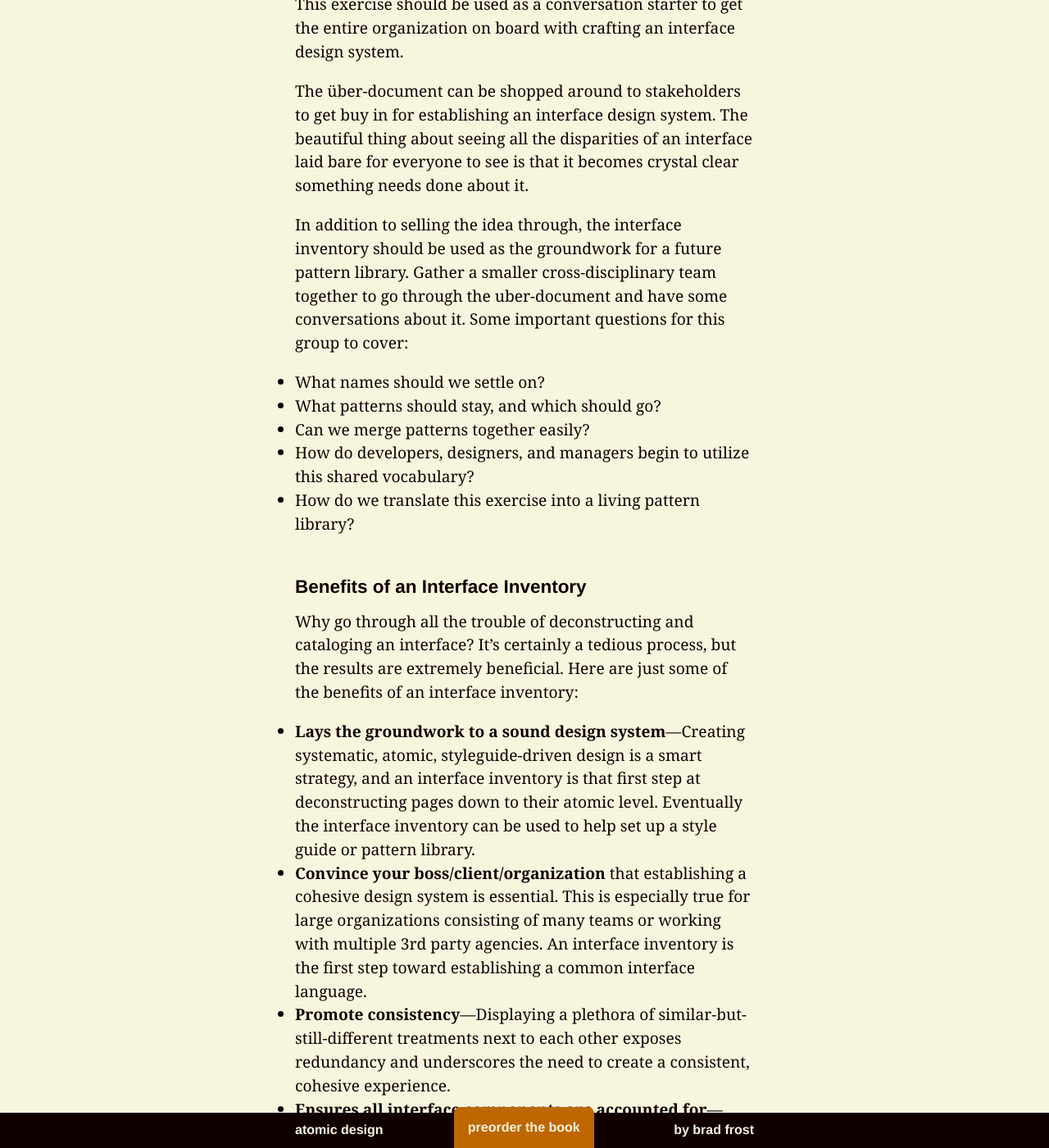
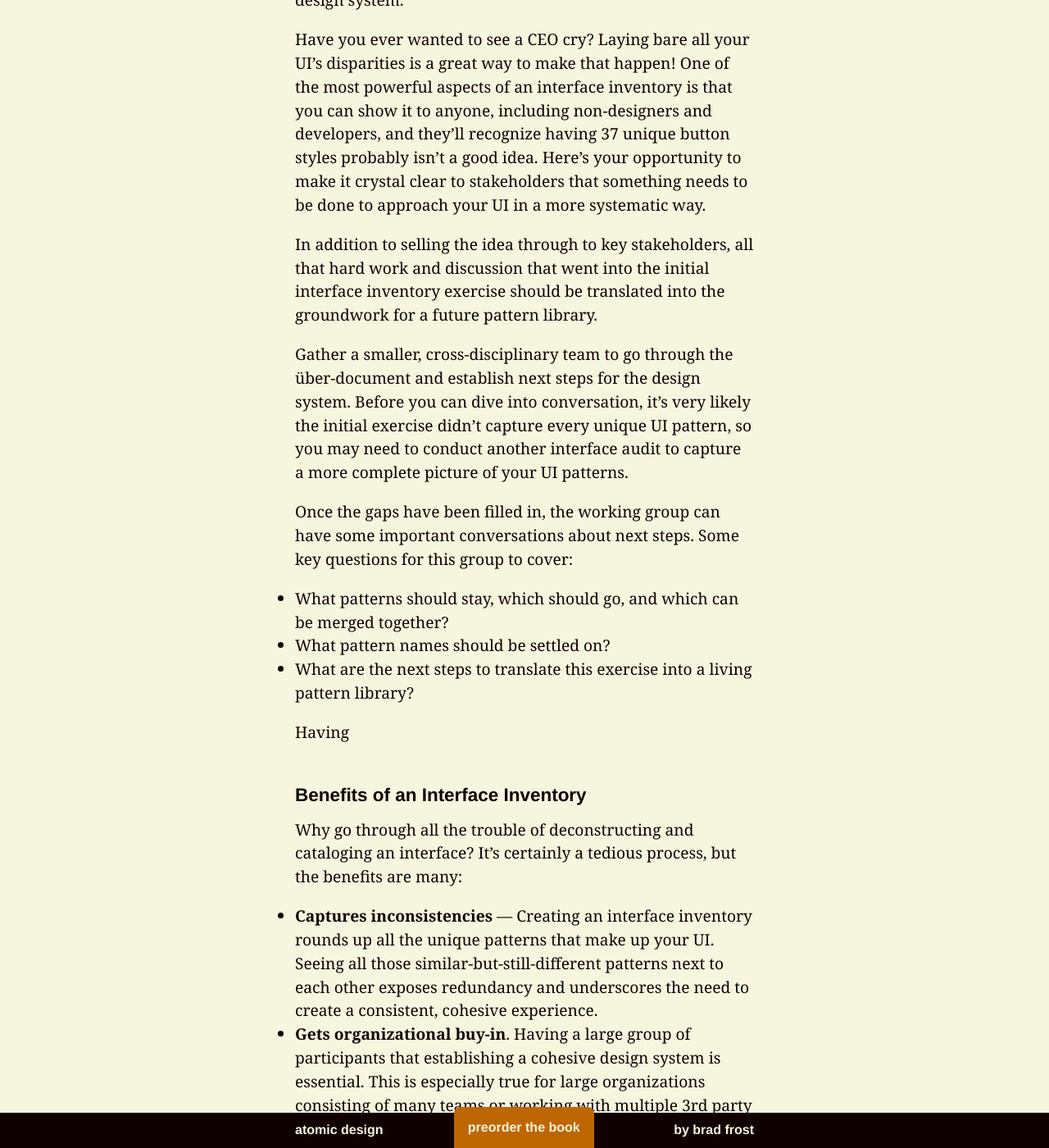
Before and after one commit to bradfrost/atomic-design, a Jekyll site: the page built from chapter-4.md, in a window 1280 px wide and 1400 px high, scrolled down 9814 px. Shown: the whole window at 82% size. Built offline with Jekyll 4.4.1, drawn with Linux system fonts in a browser that asks for light colours; some of the changed text lies outside the part shown.

Commit message:
Chapter 4 draft
Interface inventory

```diff
--- a/chapter-4.md
+++ b/chapter-4.md
@@ -68,7 +68,7 @@ Get your screenshotting fingers ready because it's time for the main event! **Th
 
 Assign each participant a UI category. You may need to break people up into pairs or have participants document multiple categories, depending on how many people are participating. Again, the more the merrier, as more people screenshotting will result in more thorough documentation.
 
-#### What patterns to capture
+##### What patterns to capture
 So what categories of interface elements should be captured? Obviously the interface element categories are going to vary from interface to interface, but here’s a few categories to start with:
 
 - **Global elements** – components like headers, footers, and other global elements that are shared across the entire experience
@@ -90,10 +90,10 @@ So what categories of interface elements should be captured? Obviously the inter
 
 Again, these categories aren’t set in stone and will vary based on the nature of the type of user interface you're dealing with. It's important to add, subtract, or modify these categories to best fit your organizational needs.
 
-#### Timing is everything
+##### Timing is everything
 Try to set time limits on the screenshotting exercise to avoid going down a rabbit hole that ends up lasting all day. The amount of time you allocate will vary depending on how many people are participating, but I find between **30-90 minutes** to be sufficient for a first pass of an interface inventory. Set a timer, throw on some *Jeopardy* music (well, maybe not *Jeopardy* music, but maybe some other music that sets a good tone for the exercise), and have the participants concentrate on screenshotting the unique UI patterns they encounter.
 
-#### Dig deep
+##### Dig deep
 Which parts of the site should the participants capture in the interface inventory? Short answer: *everything*. Any UI piece that is part of the owned user experience should be documented.
 
 This is difficult as organizations tend to favor certain parts of the experience (*cough* homepage *cough*) over others. For example, people working on an e-commerce website tend to focus on the core shopping experience while areas like customer support, FAQs, sizing charts, 404 pages, legal terms are all just as important to the user experience. Remember, users perceive your brand as a singular entity and don't care about your organizational structure, tech stack, or anything else that might cause disparities in the UI. So encourage interface audit participants to be thorough during the exercise.
@@ -105,44 +105,38 @@ Have each participant spend 5 or 10 minutes presenting each UI category to the g
 
 **Naming things is hard**. It's fascinating to hear the inconsistent names designers, developers, product owners, and other stakeholders give for the same UI pattern. "Oh, we call that the utility bar." "Oh we call it the admin nav." "Oh we call it the floating action area!" This exercise is an opportunity to unearth and iron out disparities between pattern labels, and also establish names for previously-unlabeled patterns. Don't feel like you need to come to a consensus on patterns' final names in the course of 10 minutes; this exercise is simply meant to kickstart a broader discussion.
 
-Once every category has been presented and discussed, all the participants should send their slides to the exercise leader, who will combine everything into one giant über-document. This über-document will become a wrecking ball of truth and justice.
+Once every category has been presented and discussed, all the participants should send their slides to the exercise leader, who will combine everything into one giant über-document. This über-document will fast become a wrecking ball of truth and justice.
 
 #### Step 5: regroup and establish next steps
-The hard work is done, so now what?
+With the über-document in hand, now it's time to et the entire organization on board with crafting an interface design system.
 
-This exercise should be used as a conversation starter to get the entire organization on board with crafting an interface design system.
+Have you ever wanted to see a CEO cry? Laying bare all your UI's disparities is a great way to make that happen! One of the most powerful aspects of an interface inventory is that you can show it to anyone, including non-designers and developers, and they'll recognize having 37 unique button styles probably isn't a good idea. Here's your opportunity to make it crystal clear to stakeholders that something needs to be done to approach your UI in a more systematic way.
 
-The über-document can be shopped around to stakeholders to get buy in for establishing an interface design system. The beautiful thing about seeing all the disparities of an interface laid bare for everyone to see is that it becomes crystal clear something needs done about it.
+In addition to selling the idea through to key stakeholders, all that hard work and discussion that went into the initial interface inventory exercise should be translated into the groundwork for a future pattern library.
 
-In addition to selling the idea through, the interface inventory should be used as the groundwork for a future pattern library. Gather a smaller cross-disciplinary team together to go through the uber-document and have some conversations about it. Some important questions for this group to cover:
+Gather a smaller, cross-disciplinary team to go through the über-document and establish next steps for the design system. Before you can dive into conversation, it's very likely the initial exercise didn't capture every unique UI pattern, so you may need to conduct another interface audit to capture a more complete picture of your UI patterns.
 
-- What names should we settle on?
-- What patterns should stay, and which should go?
-- Can we merge patterns together easily?
-- How do developers, designers, and managers begin to utilize this shared vocabulary?
-- How do we translate this exercise into a living pattern library?
+Once the gaps have been filled in, the working group can have some important conversations about next steps. Some key questions for this group to cover:
+
+- What patterns should stay, which should go, and which can be merged together?
+- What pattern names should be settled on?
+- What are the next steps to translate this exercise into a living pattern library?
+
+Having
 
 ### Benefits of an Interface Inventory
-Why go through all the trouble of deconstructing and cataloging an interface? It’s certainly a tedious process, but the results are extremely beneficial. Here are just some of the benefits of an interface inventory:
+Why go through all the trouble of deconstructing and cataloging an interface? It’s certainly a tedious process, but the benefits are many:
 
+- **Captures inconsistencies** — Creating an interface inventory rounds up all the unique patterns that make up your UI. Seeing all those similar-but-still-different patterns next to each other exposes redundancy and underscores the need to create a consistent, cohesive experience.
+- **Gets organizational buy-in**. Having a large group of participants  that establishing a cohesive design system is essential. This is especially true for large organizations consisting of many teams or working with multiple 3rd party agencies. An interface inventory is the first step toward establishing a common interface language.
+- **Ensures all interface components are accounted for**—This happens a lot. A full-on redesign is underway, and somewhere along the line certain modules end up slipping between the cracks. Creating an interface inventory up front helps establish project scope and ensures that all components are accounted for so there are no nasty surprises at the 11th hour before launch.
 - **Lays the groundwork to a sound design system**—Creating systematic, atomic, styleguide-driven design is a smart strategy, and an interface inventory is that first step at deconstructing pages down to their atomic level. Eventually the interface inventory can be used to help set up a style guide or pattern library.
-- **Convince your boss/client/organization** that establishing a cohesive design system is essential. This is especially true for large organizations consisting of many teams or working with multiple 3rd party agencies. An interface inventory is the first step toward establishing a common interface language.
-- **Promote consistency**—Displaying a plethora of similar-but-still-different treatments next to each other exposes redundancy and underscores the need to create a consistent, cohesive experience.
-- **Ensures all interface components are accounted for**—This happens a lot. A full-on redesign is underway, and somewhere along the line certain modules end up slipping between the cracks. Creating an interface inventory up front helps establish project scope and ensures that all components are accounted for so there are no nasty surprises at the 11th hour before launch.
-- **Responsive Retrofitting**—While mobile-first responsive design is certainly a preferred approach to responsive design, it’s not always feasible to undertake right away. Budget, time, scope, skillset, and more often force organizations to retrofit their existing website into a responsive site. Creating an interface inventory allows design teams to analyze the interface in order to establish what components will be easy and relatively difficult to convert into a responsive environment.
+- **Establishes a scope of work**—While mobile-first responsive design is certainly a preferred approach to responsive design, it’s not always feasible to undertake right away. Budget, time, scope, skillset, and more often force organizations to retrofit their existing website into a responsive site. Creating an interface inventory allows design teams to analyze the interface in order to establish what components will be easy and relatively difficult to convert into a responsive environment.
 
-#### Interface Inventories In Action
-I went through just a few pages of my bank’s website and screen grabbed all the various button variations I could find. Here’s the result:
 
-As you can see, their button styles are all over the place and are about the furthest thing from consistent and cohesive. Looking closer at the buttons reveal incredible inconsistency in gradient, arrow, border and more:
 
-{% include figure.html src="../images/content/pattern-lab-code.png" caption="" %}
 
-Now contrast these styles with a button interface inventory for Etsy, a company who maintains a robust styleguide and pattern library:
 
-It’s not to say that deviating from established patterns is always a bad idea, but it’s important to recognize the difference between intentional and unintentional deviation. An interface inventory helps expose unintentional inconsistencies and encourages consistent, deliberate design decisions.
-
-In order to present your product or service in a cohesive and consistent manner across a slew of properties, browsers, devices, and environments, it’s essential to take stock of what your interface is composed of. Documenting unique UI patterns highlights inconsistencies and sets the stage for a broader conversation about establishing a pattern-based workflow.
 
 - Even if they say no, do it anyways. Much like building in performance and accessibility and responsiveness into our experiences
 
```
Also changed, not shown: other parts of chapter-4.md (+25 -0 lines), 2 other files.
